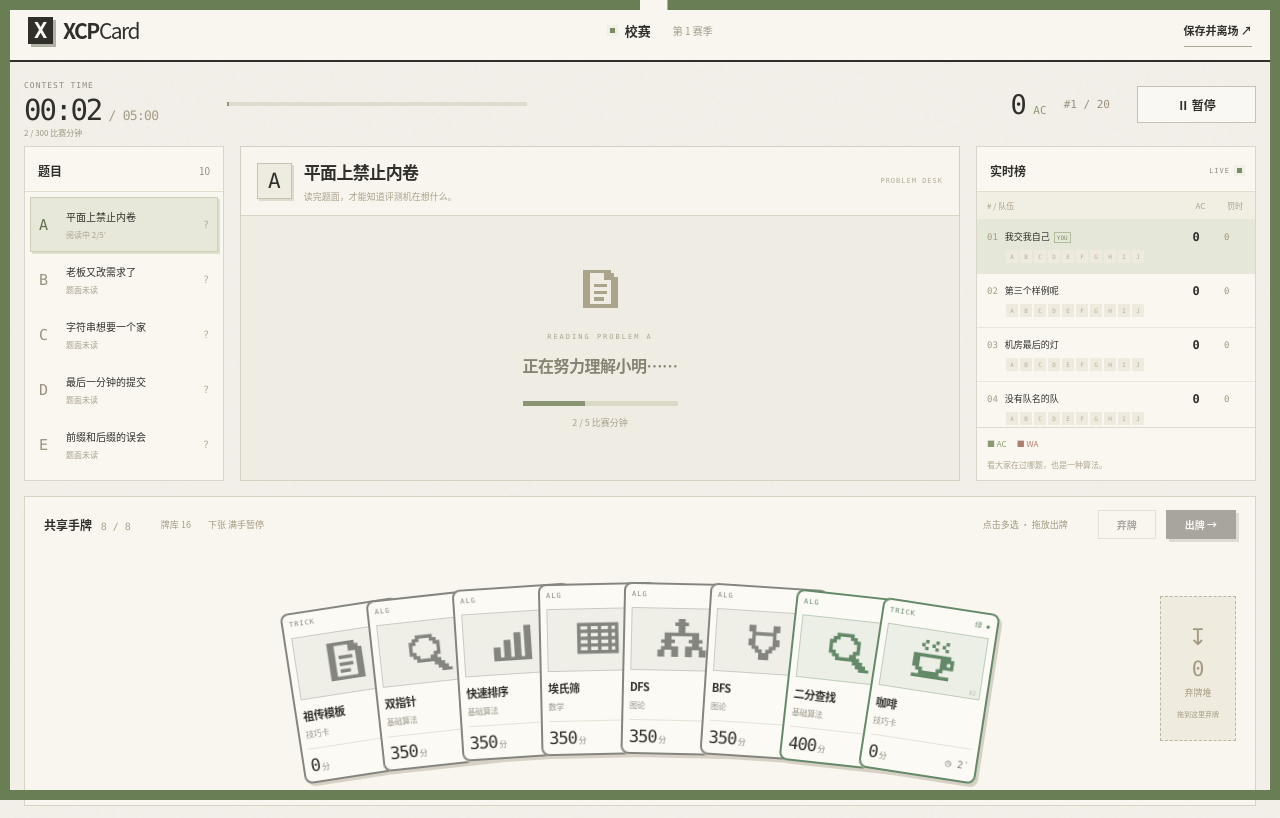
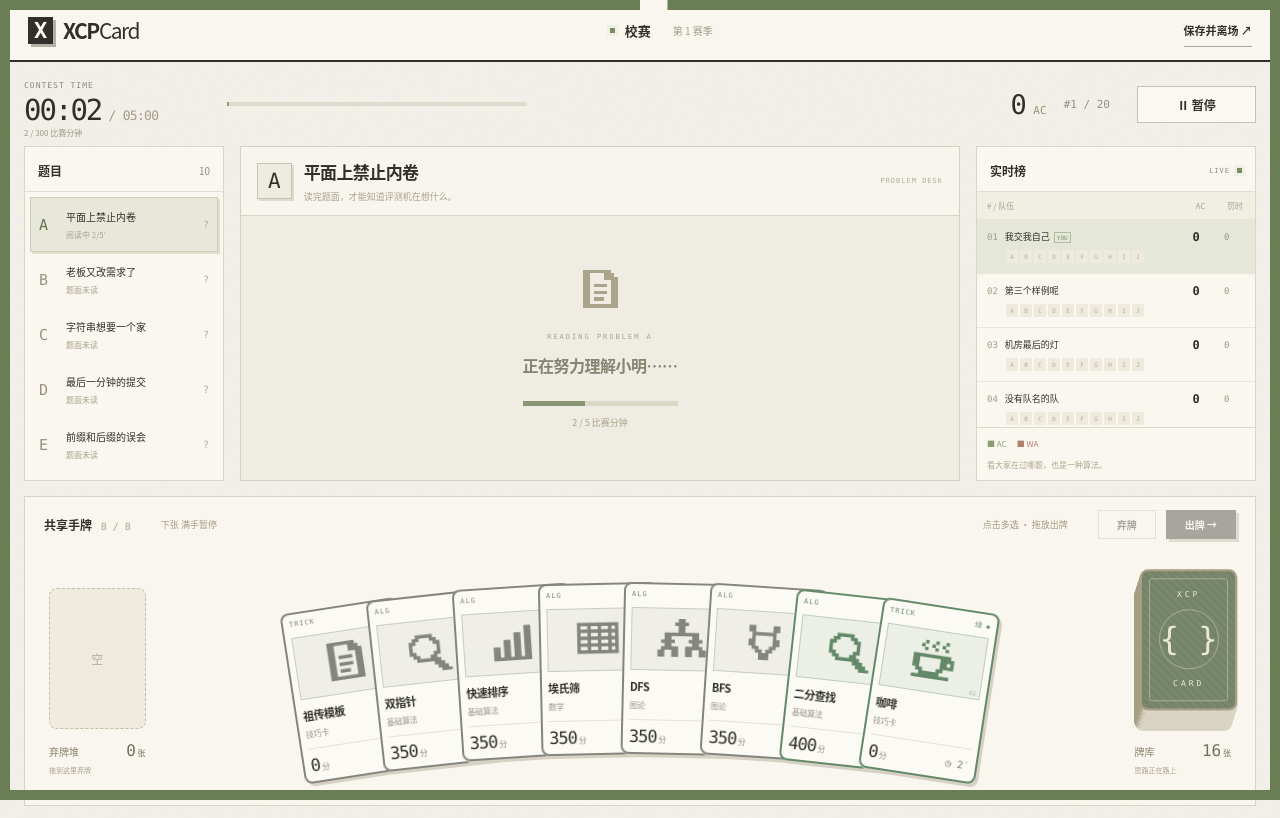
Before and after one commit to feli77/XCPCard, a React (Vite) app: page / in a window 1280 px wide. Both pictures are taken after a click on the button "参加比赛 →". Built offline with nearby package versions, Linux system fonts and the light colour scheme.

Commit message:
调整手牌两侧牌堆并添加抽弃牌动画

```diff
--- a/src/ui/Card.tsx
+++ b/src/ui/Card.tsx
@@ -6,6 +6,7 @@ import { rarities } from '../content/data';
 import { PixelArt } from './PixelArt';
 
 interface CardProps {
+  uid?: string;
   card: CardDefinition;
   selected?: boolean;
   count?: number;
@@ -20,7 +21,7 @@ interface CardProps {
   onDiscard?: () => void;
   compact?: boolean;
 }
-export function Card({ card, selected, count, onClick, draggable, onPointerDown, dragging, progress, active, dice, scoreGain, onDiscard, compact = false }: CardProps) {
+export function Card({ uid, card, selected, count, onClick, draggable, onPointerDown, dragging, progress, active, dice, scoreGain, onDiscard, compact = false }: CardProps) {
   const rarity = rarities[card.rarity];
   const [tooltip, setTooltip] = useState<CSSProperties | null>(null);
   const tiltBounds = useRef<DOMRect | null>(null);
@@ -60,6 +61,7 @@ export function Card({ card, selected, count, onClick, draggable, onPointerDown,
       style={{ '--rarity': rarity.color } as CSSProperties}
       onClick={onClick}
       draggable={false}
+      data-card-uid={uid}
       data-draggable={draggable || undefined}
       onDragStart={event => event.preventDefault()}
       onPointerDown={event => { resetTilt(event.currentTarget); hideDetails(); onPointerDown?.(event); }}
--- /dev/null
+++ b/src/ui/CardPile.tsx
@@ -0,0 +1,32 @@
+import type { CSSProperties } from 'react';
+import type { CardInstance } from '../game/types';
+
+export function CardBack() {
+  return <div className="pile-card-back" aria-hidden="true">
+    <span>XCP</span><b>{'{ }'}</b><small>CARD</small>
+  </div>;
+}
+
+export function CardPile({ cards, kind }: { cards: CardInstance[]; kind: 'deck' | 'discard' }) {
+  const label = kind === 'deck' ? '牌库' : '弃牌堆';
+  return <div
+    className={`card-pile ${kind}-pile`}
+    data-card-drop={kind === 'discard' ? 'discard' : undefined}
+    aria-label={`${label}，${cards.length} 张`}
+  >
+    <div className="pile-stack">
+      <span className="pile-empty">{cards.length ? '' : '空'}</span>
+      {cards.map((card, index) => <div
+        className="pile-layer"
+        data-pile-uid={card.uid}
+        key={card.uid}
+        style={{
+          '--pile-offset': `${(kind === 'deck' ? cards.length - index - 1 : index) * 1.25}px`,
+          zIndex: kind === 'deck' ? cards.length - index : index,
+        } as CSSProperties}
+      ><CardBack/></div>)}
+    </div>
+    <div className="pile-caption"><span>{label}</span><b>{cards.length}<small> 张</small></b></div>
+    <small className="pile-hint">{kind === 'deck' ? '思路正在路上' : '拖到这里弃牌'}</small>
+  </div>;
+}
--- a/src/ui/MatchView.tsx
+++ b/src/ui/MatchView.tsx
@@ -1,10 +1,12 @@
-import type { CSSProperties } from 'react';
+import { useRef, type CSSProperties } from 'react';
 import { canSubmit, cardById, standings, tableScore } from '../game/engine';
 import type { Action, Match, Standing } from '../game/types';
 import { Card } from './Card';
+import { CardPile } from './CardPile';
 import { ContestCountdown } from './ContestCountdown';
 import { PixelArt } from './PixelArt';
 import { useCardDrag } from './useCardDrag';
+import { useCardTransfers } from './useCardTransfers';
 
 interface MatchViewProps {
   match: Match;
@@ -23,6 +25,8 @@ export function MatchView({
   match, viewProblem, selected,
   onCommand, onChooseProblem, onToggleSelected, onTogglePause,
 }: MatchViewProps) {
+  const root = useRef<HTMLElement>(null);
+  const captureCards = useCardTransfers(match, root);
   const leaderboard = standings(match);
   const player = leaderboard.find(team => team.player)!;
   const problem = match.problems[viewProblem];
@@ -50,7 +54,9 @@ export function MatchView({
     }
   });
 
-  return <main className="match-page" onClickCapture={onClickCapture} onPointerDownCapture={onPointerDownCapture}>
+  return <main className="match-page" ref={root}
+    onClickCapture={event => { captureCards(); onClickCapture(event); }}
+    onPointerDownCapture={() => { captureCards(); onPointerDownCapture(); }}>
     <ContestCountdown time={match.time}/>
     <div className="match-toolbar">
       <div className="clock-block">
@@ -127,6 +133,7 @@ export function MatchView({
                 : instance.dice;
               return <Card
                 key={instance.uid}
+                uid={instance.uid}
                 card={card}
                 active={instance.active}
                 progress={instance.duration ? instance.progress / instance.duration : 0}
@@ -168,7 +175,6 @@ export function MatchView({
       <div className="hand-heading">
         <h3>共享手牌 <span>{match.hand.length} / 8</span></h3>
         <div>
-          <span>牌库 {match.deck.length}</span>
           <span>下张 {match.hand.length === 8 ? '满手暂停' : `${Math.max(0, (match.globalEffects.draw?.interval || 4) - match.drawProgress).toFixed(0)}′`}</span>
         </div>
         <span className="hand-selection">{availableSelected.length ? `已选 ${availableSelected.length} 张` : '点击多选 · 拖放出牌'}</span>
@@ -190,6 +196,7 @@ export function MatchView({
         </div>
       </div>
       <div className="hand-cards">
+        <CardPile cards={match.discard} kind="discard"/>
         <div className="hand-fan" style={{ '--hand-count': Math.max(1, match.hand.length) } as CSSProperties}>
           {match.hand.map((instance, index) => {
             const isReserved = reserved.has(instance.uid);
@@ -201,6 +208,7 @@ export function MatchView({
               style={{ '--fan-angle': `${offset * 2.5}deg`, '--fan-drop': `${offset * offset * 1.8}px` } as CSSProperties}
             >
               <Card
+                uid={instance.uid}
                 card={cardById[instance.cardId]}
                 selected={!isReserved && selected.includes(instance.uid)}
                 onClick={isReserved ? undefined : () => onToggleSelected(instance.uid)}
@@ -216,12 +224,7 @@ export function MatchView({
           })}
           {!match.hand.length && <div className="empty-hand">思路暂时用完了，下一张正在路上。</div>}
         </div>
-        <div
-          className="discard-pile"
-          data-card-drop="discard"
-        >
-          <span>↧</span><b>{match.discard.length}</b><small>弃牌堆</small><i>拖到这里弃牌</i>
-        </div>
+        <CardPile cards={match.deck} kind="deck"/>
       </div>
     </section>
     {match.pendingActions.length > 0 && <PendingActions match={match}/>}
--- a/src/ui/match.css
+++ b/src/ui/match.css
@@ -651,7 +651,7 @@
   display: flex;
   justify-content: center;
   align-items: center;
-  padding: 24px 110px 28px;
+  padding: 24px calc(var(--hand-card-width) + 46px) 28px;
   min-height: 230px;
 }
 .hand-fan {
@@ -701,37 +701,106 @@
 .hand-cards .card-stats {
   padding-top: 6px;
 }
+.card-pile {
+  position: absolute;
+  width: calc(var(--hand-card-width) * 0.82);
+  top: 32px;
+  color: #8b826d;
+  user-select: none;
+}
 .discard-pile {
+  left: 5px;
+}
+.deck-pile {
+  right: 5px;
+}
+.pile-stack {
+  position: relative;
+  width: 100%;
+  aspect-ratio: 125 / 183;
+  isolation: isolate;
+  border: 1px dashed #c4bca6;
+  border-radius: 8px;
+  background: #efecdf;
+}
+.pile-empty {
   position: absolute;
-  right: 0;
-  min-width: 76px;
-  height: 145px;
-  border: 1px dashed #bdb5a0;
+  inset: 0;
+  display: grid;
+  place-items: center;
+  font-size: 12px;
+  color: #b3aa94;
+}
+.pile-layer {
+  position: absolute;
+  inset: -1px;
+  transform: translate(calc(var(--pile-offset) * 0.32), calc(var(--pile-offset) * -1));
+}
+.pile-card-back {
+  position: relative;
+  width: 100%;
+  height: 100%;
+  border: 2px solid #a79e85;
+  border-radius: 8px;
+  background: repeating-linear-gradient(45deg, #738166 0 2px, #79876c 2px 6px);
+  box-shadow: 1px 2px 0 #dad4c4;
   display: flex;
   align-items: center;
   justify-content: center;
   flex-direction: column;
-  color: #a49a81;
-  background: #efecdf;
-  transition: background 0.2s;
+  color: #ede8d4;
+  gap: 10px;
 }
-.discard-pile:hover {
-  background: #e3ddc9;
+.discard-pile .pile-card-back,
+.card-flight-discard .pile-card-back {
+  border-color: #999b96;
+  background: repeating-linear-gradient(45deg, #818580 0 2px, #8a8e89 2px 6px);
+  color: #eeeee8;
 }
-.discard-pile > span {
-  font-size: 23px;
+.pile-card-back::before {
+  content: '';
+  position: absolute;
+  inset: 7px;
+  border: 1px solid #d3d1b788;
+  border-radius: 3px;
 }
-.discard-pile > b {
-  font: 21px var(--mono);
-  margin: 5px;
+.pile-card-back > span,
+.pile-card-back > small {
+  font: 8px var(--mono);
+  letter-spacing: 3px;
 }
-.discard-pile small {
-  font-size: 9px;
+.pile-card-back > b {
+  font: 32px var(--mono);
+  border: 1px solid #d3d1b788;
+  border-radius: 50%;
+  width: 60px;
+  height: 60px;
+  display: grid;
+  place-items: center;
 }
-.discard-pile i {
+.pile-caption {
+  display: flex;
+  justify-content: space-between;
+  align-items: baseline;
+  margin-top: 12px;
+  font-size: 10px;
+}
+.pile-caption b {
+  font: 16px var(--mono);
+  color: #726e5c;
+}
+.pile-caption small {
+  font: 8px var(--sans);
+}
+.pile-hint {
+  display: block;
+  margin-top: 5px;
   font-size: 7px;
-  font-style: normal;
-  margin-top: 10px;
+  color: #aaa18b;
+}
+.discard-pile:hover .pile-stack {
+  outline: 2px solid #a3ad8c;
+  outline-offset: 4px;
 }
 .empty-hand {
   margin: auto;
--- a/src/ui/responsive.css
+++ b/src/ui/responsive.css
@@ -67,14 +67,10 @@
   .hand-cards .card-categories {
     font-size: 7px;
   }
-  .discard-pile {
-    min-width: 58px;
-  }
   .hand-panel {
     padding: 11px 12px 14px;
   }
   .hand-cards {
-    padding-inline: 90px;
     min-height: 215px;
   }
   .problem-heading {
--- /dev/null
+++ b/src/ui/useCardTransfers.ts
@@ -0,0 +1,125 @@
+import { useEffect, useLayoutEffect, useRef } from 'react';
+import type { RefObject } from 'react';
+import type { Match } from '../game/types';
+
+interface CardSnapshot {
+  face: HTMLElement;
+  x: number;
+  y: number;
+  width: number;
+  height: number;
+  angle: number;
+  scale: number;
+}
+
+function snapshot(element: HTMLElement): CardSnapshot {
+  const rect = element.getBoundingClientRect();
+  const style = getComputedStyle(element);
+  return {
+    face: element.cloneNode(true) as HTMLElement,
+    x: rect.left + rect.width / 2,
+    y: rect.top + rect.height / 2,
+    width: element.offsetWidth,
+    height: element.offsetHeight,
+    angle: parseFloat(style.rotate) || 0,
+    scale: parseFloat(style.scale) || 1,
+  };
+}
+
+export function useCardTransfers(match: Match, root: RefObject<HTMLElement | null>) {
+  const previous = useRef(match);
+  const cards = useRef(new Map<string, CardSnapshot>());
+  const deck = useRef<CardSnapshot | null>(null);
+  const flights = useRef(new Map<string, () => void>());
+
+  function capture() {
+    if (!root.current) return;
+    cards.current = new Map(Array.from(root.current.querySelectorAll<HTMLElement>('[data-card-uid]'))
+      .map(element => [element.dataset.cardUid!, snapshot(element)]));
+    const top = root.current.querySelector<HTMLElement>('.deck-pile .pile-layer .pile-card-back')
+      ?? root.current.querySelector<HTMLElement>('.deck-pile .pile-stack');
+    deck.current = top ? snapshot(top) : null;
+  }
+
+  useLayoutEffect(() => {
+    const before = previous.current;
+    previous.current = match;
+    if (before.id === match.id && !window.matchMedia('(prefers-reduced-motion: reduce)').matches) {
+      const drawn = match.hand.filter(card => !before.hand.some(old => old.uid === card.uid));
+      const discarded = match.discard.filter(card => !before.discard.some(old => old.uid === card.uid));
+      for (const [kind, instances] of [['draw', drawn], ['discard', discarded]] as const) {
+        instances.forEach((card, index) => {
+          const target = root.current?.querySelector<HTMLElement>(kind === 'draw'
+            ? `[data-card-uid="${CSS.escape(card.uid)}"]`
+            : `.discard-pile [data-pile-uid="${CSS.escape(card.uid)}"] .pile-card-back`);
+          const source = kind === 'draw' ? deck.current : cards.current.get(card.uid);
+          if (!target || !source) return;
+          flights.current.get(card.uid)?.();
+          const destination = snapshot(target);
+          const front = kind === 'draw' ? destination.face : source.face;
+          const back = root.current!.querySelector('.pile-card-back')!.cloneNode(true) as HTMLElement;
+          const flight = document.createElement('div');
+          flight.className = `card-flight card-flight-${kind}`;
+          flight.dataset.cardUid = card.uid;
+          flight.setAttribute('aria-hidden', 'true');
+          flight.inert = true;
+          flight.style.width = `${kind === 'draw' ? destination.width : source.width}px`;
+          flight.style.height = `${kind === 'draw' ? destination.height : source.height}px`;
+          const rotor = document.createElement('div');
+          rotor.className = 'card-flight-rotor';
+          front.classList.remove('is-dragging', 'selected', 'card-in-transit');
+          front.classList.add('card-flight-front');
+          front.removeAttribute('data-card-uid');
+          back.classList.remove('card-in-transit');
+          back.classList.add('card-flight-back');
+          rotor.append(front, back);
+          flight.append(rotor);
+          document.body.append(flight);
+          target.classList.add('card-in-transit');
+
+          const width = kind === 'draw' ? destination.width : source.width;
+          const height = kind === 'draw' ? destination.height : source.height;
+          const position = (point: CardSnapshot, lift = 0) =>
+            `translate(${point.x - width / 2}px, ${point.y - height / 2 + lift}px) rotate(${point.angle}deg) scale(${point.width / width * point.scale}, ${point.height / height * point.scale})`;
+          const duration = kind === 'draw' ? 760 : 820;
+          const timing = { duration, delay: index * 90, fill: 'both' as const };
+          const travel = flight.animate(kind === 'draw' ? [
+            { transform: position(source), offset: 0, easing: 'cubic-bezier(.22,.7,.25,1)' },
+            { transform: position(destination), offset: 0.62 },
+            { transform: position(destination), offset: 1 },
+          ] : [
+            { transform: position(source), offset: 0 },
+            { transform: position(source, -12), offset: 0.35, easing: 'cubic-bezier(.45,0,.3,1)' },
+            { transform: position(destination, -18), offset: 0.88, easing: 'ease-in' },
+            { transform: position(destination), offset: 1 },
+          ], timing);
+          const flip = rotor.animate(kind === 'draw' ? [
+            { transform: 'rotateY(180deg)', offset: 0 },
+            { transform: 'rotateY(180deg)', offset: 0.62, easing: 'ease-in-out' },
+            { transform: 'rotateY(0deg)', offset: 1 },
+          ] : [
+            { transform: 'rotateY(0deg)', offset: 0, easing: 'ease-in-out' },
+            { transform: 'rotateY(180deg)', offset: 0.35 },
+            { transform: 'rotateY(180deg)', offset: 1 },
+          ], timing);
+          const finish = () => {
+            travel.cancel();
+            flip.cancel();
+            flight.remove();
+            target.classList.remove('card-in-transit');
+            flights.current.delete(card.uid);
+          };
+          flights.current.set(card.uid, finish);
+          travel.onfinish = finish;
+        });
+      }
+    }
+    capture();
+  }, [match]);
+
+  useEffect(() => () => {
+    flights.current.forEach(finish => finish());
+  }, []);
+
+  return capture;
+}
```
Also changed, not shown: src/ui/card-motion.css (+52 -0 lines), 1 other file (tests, documents, lock files or other folders).
